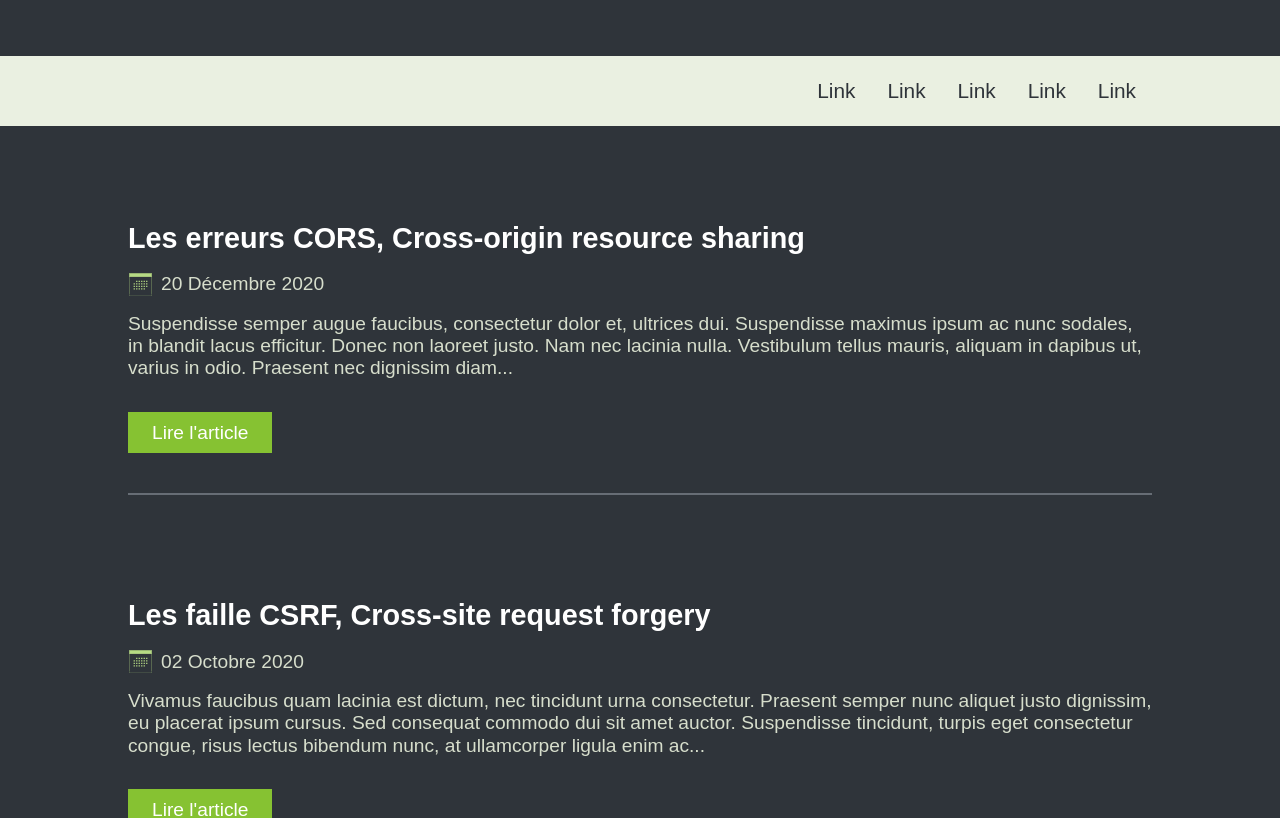
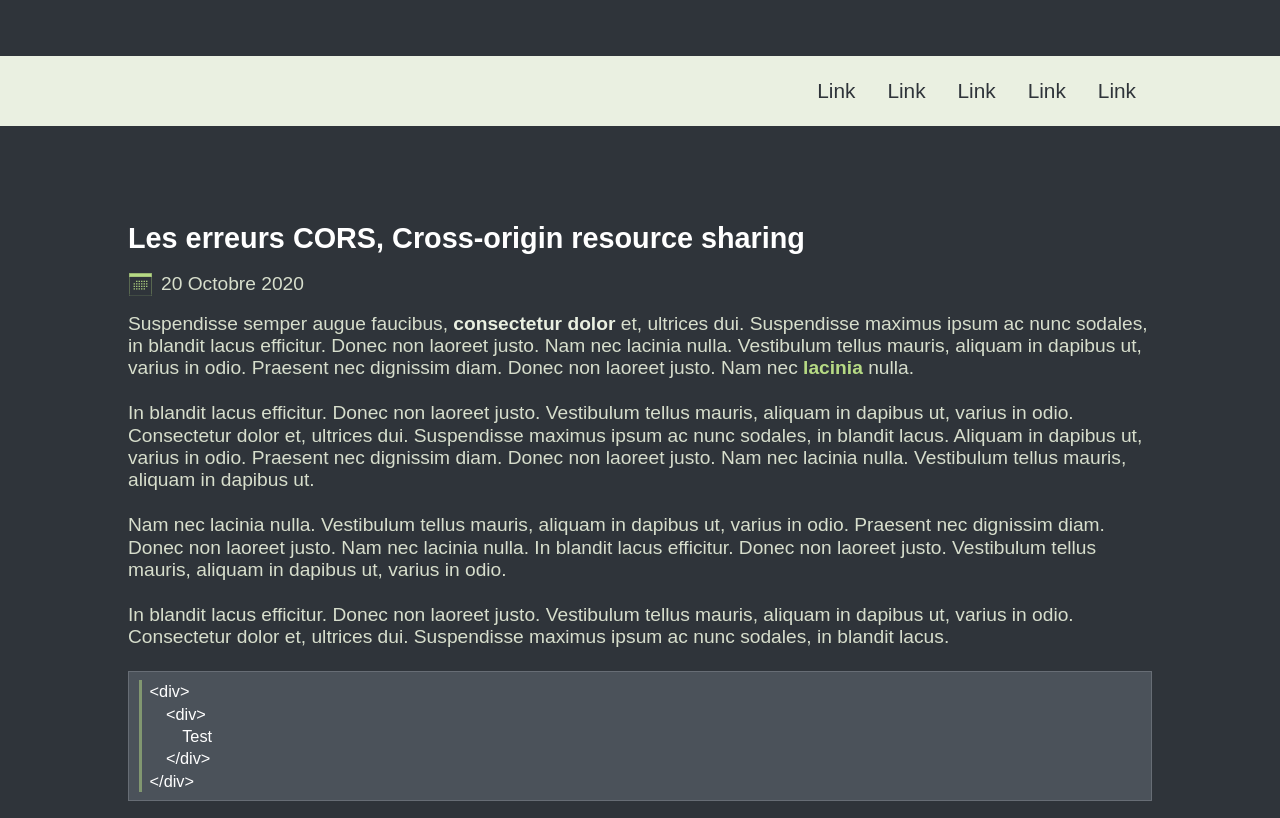
Before and after one commit to Guillaume-TR/query-technique, a Vue app in the folder web/: page / in a window 1280 px wide. Shown: the part 180-998 px from the top of the page. Built offline with nearby package versions, Linux system fonts and the light colour scheme.

Commit message:
add PostDetails components

```diff
--- a/web/src/App.vue
+++ b/web/src/App.vue
@@ -1,7 +1,7 @@
 <template>
   <div id="app">
     <Header />
-    <Home />
+    <PostDetails />
     <footer class="footer">
       <div class="footer-name">Guillaume Terrien</div>
       <div class="footer-version">1.0.0</div>
@@ -12,13 +12,15 @@
 <script>
 
 import Header from './components/Header/Header';
-import Home from './components/Home/Home';
+// import Home from './components/Home/Home';
+import PostDetails from './components/PostDetails/PostDetails';
 
 export default {
   name: 'App',
   components: {
     Header,
-    Home
+    // Home,
+    PostDetails
   }
 }
 </script>
--- a/web/src/assets/styles/_variables.scss
+++ b/web/src/assets/styles/_variables.scss
@@ -16,6 +16,9 @@ $c-neutral-dark: #333333;
 $c-neutral-light: #F2F2F2;
 $c-neutral-lightest: #FFFFFF;
 
+// Colors with opacity
+$c-secondary-opa-50: rgba(183, 219, 133, .5);
+
 // Font size
 $fs-regular: 16px;
 
--- /dev/null
+++ b/web/src/components/PostDetails/PostDetails.vue
@@ -0,0 +1,29 @@
+<template>
+  <main class="main">
+    <div class="post-details">
+      <h3 class="post-details-title">
+        {{ title }}
+      </h3>
+    <div class="post-details-date">
+      <img class="post-details-date-icon" src="../../assets/images/calendar.svg" alt="calendar">
+      <span class="post-details-date-text">{{ date }}</span>
+    </div>
+    <p class="post-details-content" v-html="content"></p>
+    </div>
+  </main>
+</template>
+
+<script>
+export default {
+  name: 'PostDetails',
+  data() {
+    return {
+      title: "Les erreurs CORS, Cross-origin resource sharing",
+      date: "20 Octobre 2020",
+      content: `Suspendisse semper augue faucibus, <strong>consectetur dolor</strong> et, ultrices dui. Suspendisse maximus ipsum ac nunc sodales, in blandit lacus efficitur. Donec non laoreet justo. Nam nec lacinia nulla. Vestibulum tellus mauris, aliquam in dapibus ut, varius in odio. Praesent nec dignissim diam. Donec non laoreet justo. Nam nec <a href="#" target="_blank">lacinia</a> nulla.<br><br>In blandit lacus efficitur. Donec non laoreet justo. Vestibulum tellus mauris, aliquam in dapibus ut, varius in odio. Consectetur dolor et, ultrices dui. Suspendisse maximus ipsum ac nunc sodales, in blandit lacus. Aliquam in dapibus ut, varius in odio. Praesent nec dignissim diam. Donec non laoreet justo. Nam nec lacinia nulla. Vestibulum tellus mauris, aliquam in dapibus ut.<br><br>Nam nec lacinia nulla. Vestibulum tellus mauris, aliquam in dapibus ut, varius in odio. Praesent nec dignissim diam. Donec non laoreet justo. Nam nec lacinia nulla. In blandit lacus efficitur. Donec non laoreet justo. Vestibulum tellus mauris, aliquam in dapibus ut, varius in odio.<br><br>In blandit lacus efficitur. Donec non laoreet justo. Vestibulum tellus mauris, aliquam in dapibus ut, varius in odio. Consectetur dolor et, ultrices dui. Suspendisse maximus ipsum ac nunc sodales, in blandit lacus.<br><br><pre><code>&lt;div&gt;<br>&emsp;&lt;div&gt;<br>&emsp;&emsp;Test<br>&emsp;&lt;/div&gt;<br>&lt;/div&gt;</code></pre>`,
+    };
+  },
+}
+</script>
+
+<style lang="scss" src="./postDetails.scss"></style>
--- /dev/null
+++ b/web/src/components/PostDetails/postDetails.scss
@@ -0,0 +1,72 @@
+
+@import '../../assets/styles/variables.scss';
+
+
+.main {
+  padding: 2rem 10%;
+
+  .post-details {
+    margin: 3rem 0 2rem;
+
+    &-title {
+      font-size: 1.8em;
+      font-weight: 600;
+      color: $c-neutral-lightest;
+      padding: 1rem 0;
+      line-height: 2.1rem;
+    }
+
+    &-date {
+      display: flex;
+      flex-direction: row;
+      justify-content: flex-start;
+      align-items: center;
+
+      &-icon {
+        width: 25px;
+      }
+
+      &-text {
+        margin-left: .5rem;
+        font-size: 1.2em;
+        color: $c-secondary-lighter;
+      }
+    }
+
+    &-content {
+      margin: 1rem 0;
+      font-size: 1.2em;
+      color: $c-secondary-lighter;
+      line-height: 1.4rem;
+
+      strong {
+        color: $c-secondary-lightest;
+        font-weight: 600;
+      }
+
+      a {
+        color: $c-secondary-light;
+        font-weight: 600;
+
+        &:focus,
+        &:hover {
+          border-bottom: 1px solid $c-secondary-light;
+        }
+      }
+
+      pre {
+        padding: .5rem .6rem;
+        font-size: .85em;
+        color: $c-neutral-lightest;
+        background: $c-primary-dark;
+        border: 1px solid $c-primary;
+
+        code {
+          display: block;
+          padding: 0 .5rem;
+          border-left: 3px solid $c-secondary-opa-50;
+        }
+      }
+    }
+  }
+}
```
